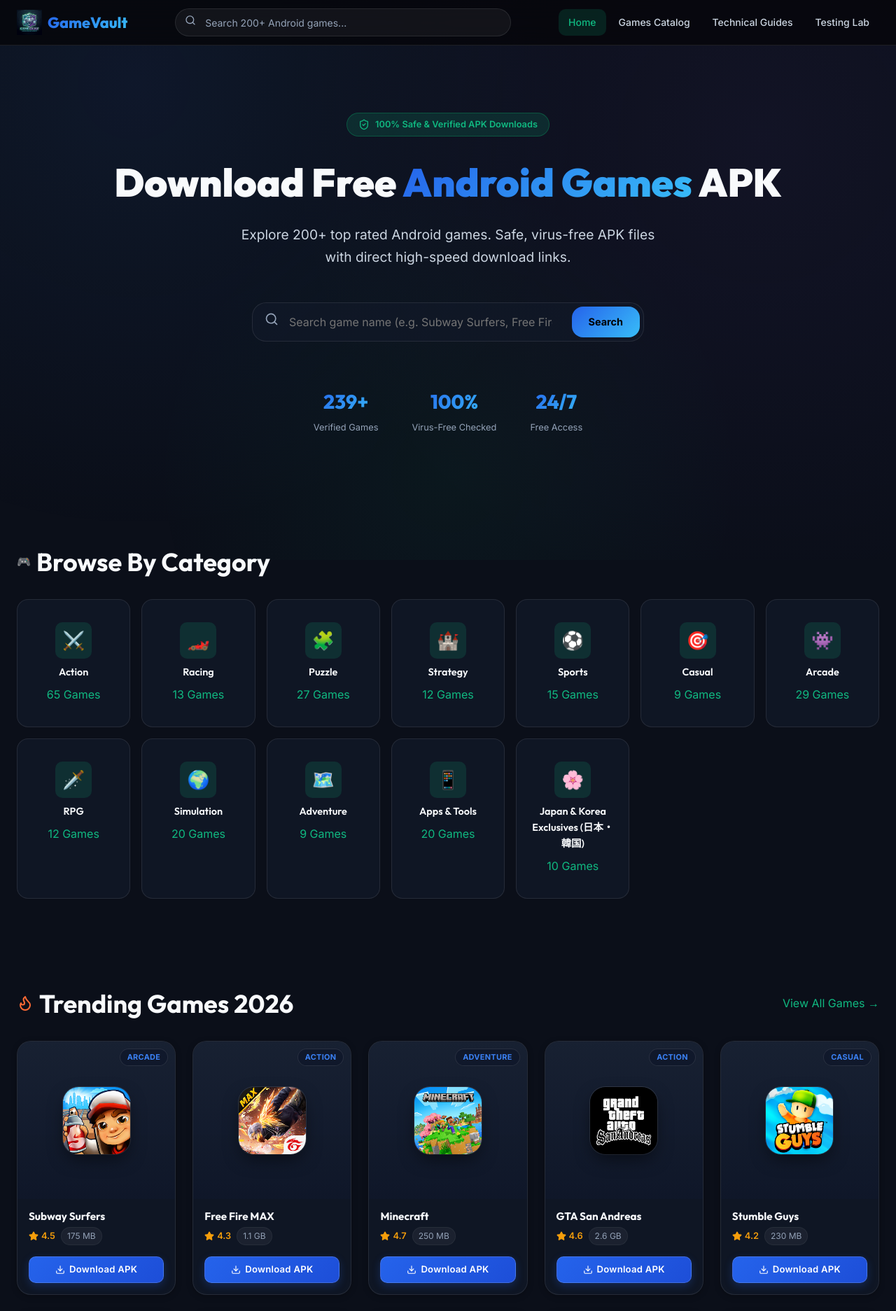
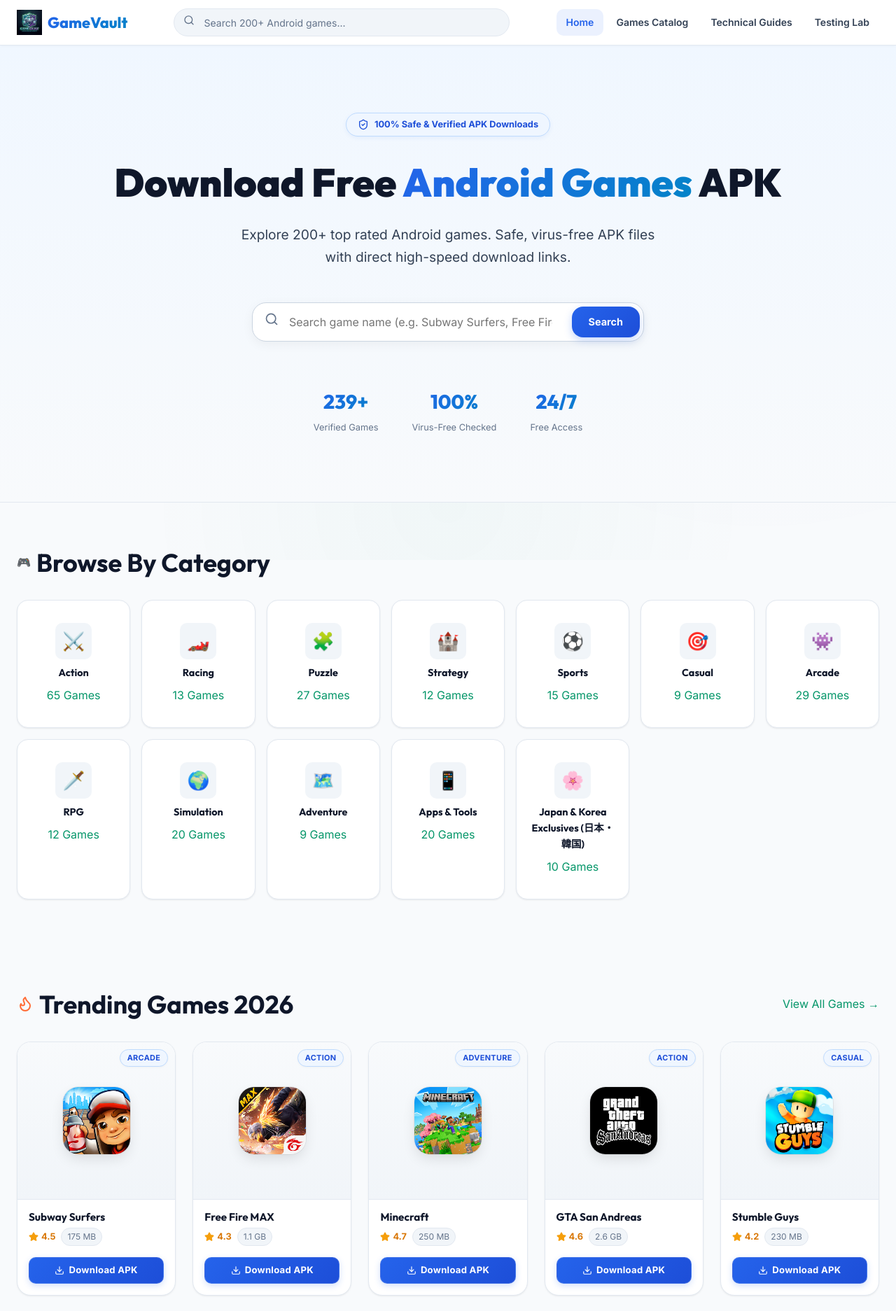
Before and after one commit to AlamSham/gamevault, a Next.js app: page / in a window 1280 px wide. Shown: the top 1873 px of the page at 70% size. Built offline with nearby package versions, Linux system fonts and the light colour scheme.

Commit message:
feat(ui): transform website into clean, premium Apple App Store / Google Play white theme

```diff
--- a/src/app/globals.css
+++ b/src/app/globals.css
@@ -1,56 +1,56 @@
 /* ============================================
    GAMEVAULT APK — Design System
-   Premium Dark Gaming Aesthetic
+   Modern Clean App Store White Aesthetic
    ============================================ */
 
 /* ---------- Fonts via next/font CSS Variables ---------- */
 
 /* ---------- CSS Variables ---------- */
 :root {
-  /* Colors - Modern Obsidian Slate Gaming Theme (Eye-friendly, luxury tech aesthetic) */
-  --bg-primary: #0b0f19;
-  --bg-secondary: #111827;
-  --bg-tertiary: #1e293b;
-  --bg-card: rgba(17, 24, 39, 0.85);
-  --bg-card-hover: rgba(30, 41, 59, 0.95);
-  --bg-glass: rgba(255, 255, 255, 0.05);
-  --bg-glass-hover: rgba(255, 255, 255, 0.09);
+  /* Colors - Modern Clean App Store White Theme (High-Trust, Crisp, Official) */
+  --bg-primary: #ffffff;
+  --bg-secondary: #f8fafc;
+  --bg-tertiary: #f1f5f9;
+  --bg-card: #ffffff;
+  --bg-card-hover: #ffffff;
+  --bg-glass: rgba(0, 0, 0, 0.03);
+  --bg-glass-hover: rgba(0, 0, 0, 0.06);
 
-  /* Modern Accents - Professional & Vibrant */
-  --accent-green: #10b981;
-  --accent-green-dim: rgba(16, 185, 129, 0.15);
-  --accent-green-glow: rgba(16, 185, 129, 0.35);
-  --accent-blue: #3b82f6;
-  --accent-blue-dim: rgba(59, 130, 246, 0.15);
-  --accent-purple: #8b5cf6;
-  --accent-purple-dim: rgba(139, 92, 246, 0.15);
-  --accent-orange: #f97316;
-  --accent-red: #ef4444;
-  --accent-yellow: #f59e0b;
+  /* Modern Accents - High-Trust Vibrant Colors */
+  --accent-green: #059669;
+  --accent-green-dim: rgba(5, 150, 105, 0.1);
+  --accent-green-glow: rgba(5, 150, 105, 0.25);
+  --accent-blue: #2563eb;
+  --accent-blue-dim: rgba(37, 99, 235, 0.09);
+  --accent-purple: #7c3aed;
+  --accent-purple-dim: rgba(124, 58, 237, 0.09);
+  --accent-orange: #ea580c;
+  --accent-red: #dc2626;
+  --accent-yellow: #d97706;
 
   /* Gradients */
-  --gradient-primary: linear-gradient(135deg, #2563eb, #38bdf8);
-  --gradient-accent: linear-gradient(135deg, #3b82f6, #8b5cf6);
-  --gradient-warm: linear-gradient(135deg, #f97316, #ef4444);
-  --gradient-hero: linear-gradient(180deg, rgba(59, 130, 246, 0.09) 0%, transparent 55%);
-  --gradient-card-border: linear-gradient(135deg, rgba(59, 130, 246, 0.4), rgba(16, 185, 129, 0.2), transparent);
+  --gradient-primary: linear-gradient(135deg, #2563eb, #0284c7);
+  --gradient-accent: linear-gradient(135deg, #2563eb, #7c3aed);
+  --gradient-warm: linear-gradient(135deg, #ea580c, #dc2626);
+  --gradient-hero: linear-gradient(180deg, #f0f7ff 0%, #ffffff 100%);
+  --gradient-card-border: linear-gradient(135deg, rgba(37, 99, 235, 0.2), rgba(5, 150, 105, 0.15), transparent);
 
-  /* Text Colors */
-  --text-primary: #f8fafc;
-  --text-secondary: #cbd5e1;
-  --text-tertiary: #94a3b8;
-  --text-accent: #38bdf8;
+  /* Text Colors - High Contrast & Maximum Readability */
+  --text-primary: #0f172a;
+  --text-secondary: #334155;
+  --text-tertiary: #64748b;
+  --text-accent: #2563eb;
 
   /* Border */
-  --border-color: rgba(255, 255, 255, 0.09);
-  --border-hover: rgba(59, 130, 246, 0.5);
+  --border-color: #e2e8f0;
+  --border-hover: #93c5fd;
 
   /* Shadows */
-  --shadow-sm: 0 2px 8px rgba(0, 0, 0, 0.25);
-  --shadow-md: 0 6px 24px rgba(0, 0, 0, 0.35);
-  --shadow-lg: 0 12px 48px rgba(0, 0, 0, 0.5);
-  --shadow-glow: 0 8px 32px rgba(59, 130, 246, 0.2);
-  --shadow-glow-strong: 0 12px 50px rgba(59, 130, 246, 0.35);
+  --shadow-sm: 0 1px 3px rgba(0, 0, 0, 0.05), 0 1px 2px rgba(0, 0, 0, 0.03);
+  --shadow-md: 0 4px 16px -2px rgba(0, 0, 0, 0.07), 0 2px 4px -2px rgba(0, 0, 0, 0.04);
+  --shadow-lg: 0 12px 32px -4px rgba(0, 0, 0, 0.09), 0 4px 6px -2px rgba(0, 0, 0, 0.04);
+  --shadow-glow: 0 8px 24px -4px rgba(37, 99, 235, 0.15);
+  --shadow-glow-strong: 0 14px 34px -4px rgba(37, 99, 235, 0.25);
 
   /* Spacing */
   --container-width: 1280px;
@@ -98,7 +98,7 @@
 
 body {
   font-family: var(--font-inter), -apple-system, BlinkMacSystemFont, sans-serif;
-  background: var(--bg-primary);
+  background: var(--bg-secondary);
   color: var(--text-primary);
   line-height: 1.6;
   min-height: 100vh;
@@ -113,9 +113,9 @@
   width: 100%;
   height: 100%;
   background-image:
-    radial-gradient(circle at 15% 15%, rgba(59, 130, 246, 0.08) 0%, transparent 50%),
-    radial-gradient(circle at 85% 25%, rgba(139, 92, 246, 0.06) 0%, transparent 55%),
-    radial-gradient(circle at 50% 85%, rgba(16, 185, 129, 0.05) 0%, transparent 45%);
+    radial-gradient(circle at 15% 10%, rgba(37, 99, 235, 0.04) 0%, transparent 45%),
+    radial-gradient(circle at 85% 20%, rgba(124, 58, 237, 0.03) 0%, transparent 50%),
+    radial-gradient(circle at 50% 90%, rgba(5, 150, 105, 0.03) 0%, transparent 45%);
   pointer-events: none;
   z-index: 0;
 }
@@ -129,14 +129,14 @@
   width: 8px;
 }
 ::-webkit-scrollbar-track {
-  background: var(--bg-primary);
+  background: var(--bg-secondary);
 }
 ::-webkit-scrollbar-thumb {
-  background: var(--bg-tertiary);
+  background: #cbd5e1;
   border-radius: var(--radius-full);
 }
 ::-webkit-scrollbar-thumb:hover {
-  background: rgba(59, 130, 246, 0.4);
+  background: #94a3b8;
 }
 
 
@@ -180,12 +180,13 @@
   position: sticky;
   top: 0;
   z-index: var(--z-sticky);
-  background: rgba(6, 6, 11, 0.85);
+  background: rgba(255, 255, 255, 0.95);
   backdrop-filter: blur(20px);
   -webkit-backdrop-filter: blur(20px);
   border-bottom: 1px solid var(--border-color);
   padding: 0;
   transition: var(--transition-base);
+  box-shadow: 0 1px 4px rgba(0, 0, 0, 0.03);
 }
 
 .navbar .container {
@@ -230,7 +231,7 @@
 .nav-search input {
   width: 100%;
   height: 40px;
-  background: var(--bg-glass);
+  background: var(--bg-tertiary);
   border: 1px solid var(--border-color);
   border-radius: var(--radius-full);
   padding: 0 var(--spacing-lg) 0 42px;
@@ -246,9 +247,9 @@
 }
 
 .nav-search input:focus {
-  border-color: var(--accent-green);
-  background: rgba(0, 255, 136, 0.03);
-  box-shadow: 0 0 0 3px rgba(0, 255, 136, 0.08);
+  border-color: var(--accent-blue);
+  background: #ffffff;
+  box-shadow: 0 0 0 3px rgba(37, 99, 235, 0.12);
 }
 
 .nav-search .search-icon {
@@ -275,7 +276,7 @@
   padding: 8px 14px;
   color: var(--text-secondary);
   font-size: 0.875rem;
-  font-weight: 500;
+  font-weight: 600;
   border-radius: var(--radius-md);
   transition: var(--transition-base);
   white-space: nowrap;
@@ -283,8 +284,8 @@
 
 .nav-links a:hover,
 .nav-links a.active {
-  color: var(--accent-green);
-  background: var(--accent-green-dim);
+  color: var(--accent-blue);
+  background: var(--accent-blue-dim);
 }
 
 .nav-mobile-toggle {
@@ -309,7 +310,7 @@
     bottom: 0 !important;
     width: 100vw !important;
     height: calc(100vh - 64px) !important;
-    background-color: #06060b !important;
+    background-color: #ffffff !important;
     flex-direction: column !important;
     padding: 2rem 1.5rem !important;
     gap: 1rem !important;
@@ -327,9 +328,9 @@
     padding: 16px 20px !important;
     width: 100% !important;
     border-radius: 12px !important;
-    background: #13131f !important;
-    border: 1px solid rgba(0, 255, 136, 0.25) !important;
-    color: #ffffff !important;
+    background: #f8fafc !important;
+    border: 1px solid #e2e8f0 !important;
+    color: #0f172a !important;
     text-decoration: none !important;
   }
   .nav-mobile-toggle { display: flex !important; }
@@ -343,6 +344,8 @@
   overflow: hidden;
   display: flex;
   align-items: center;
+  background: linear-gradient(180deg, #f0f7ff 0%, #f8fafc 100%);
+  border-bottom: 1px solid var(--border-color);
 }
 
 .hero-content {
@@ -355,19 +358,21 @@
   align-items: center;
   gap: 8px;
   padding: 6px 16px;
-  background: var(--accent-green-dim);
-  border: 1px solid rgba(0, 255, 136, 0.2);
+  background: #eff6ff;
+  border: 1px solid #bfdbfe;
   border-radius: var(--radius-full);
   font-size: 0.8rem;
-  font-weight: 600;
-  color: var(--accent-green);
+  font-weight: 700;
+  color: #1d4ed8;
   margin-bottom: var(--spacing-xl);
+  box-shadow: 0 2px 6px rgba(37, 99, 235, 0.08);
 }
 
 .hero h1 {
   font-size: clamp(2rem, 5vw, 3.5rem);
   font-weight: 900;
   margin-bottom: var(--spacing-lg);
+  color: var(--text-primary);
 }
 
 .hero h1 .highlight {
@@ -381,6 +386,7 @@
   font-size: clamp(1rem, 2vw, 1.2rem);
   max-width: 600px;
   margin: 0 auto var(--spacing-2xl);
+  color: var(--text-secondary);
 }
 
 .hero-search {
@@ -392,8 +398,8 @@
 .hero-search input {
   width: 100%;
   height: 56px;
-  background: var(--bg-card);
-  border: 1px solid var(--border-color);
+  background: #ffffff;
+  border: 1px solid #cbd5e1;
   border-radius: var(--radius-xl);
   padding: 0 130px 0 52px;
   color: var(--text-primary);
@@ -401,11 +407,12 @@
   font-family: var(--font-inter), sans-serif;
   outline: none;
   transition: var(--transition-base);
+  box-shadow: 0 4px 16px rgba(0, 0, 0, 0.05);
 }
 
 .hero-search input:focus {
-  border-color: var(--accent-green);
-  box-shadow: 0 0 0 4px rgba(0, 255, 136, 0.1), var(--shadow-glow);
+  border-color: var(--accent-blue);
+  box-shadow: 0 0 0 4px rgba(37, 99, 235, 0.12), var(--shadow-sm);
 }
 
 .hero-search .search-icon {
@@ -424,15 +431,20 @@
   transform: translateY(-50%);
   height: 44px;
   padding: 0 24px;
-  background: var(--gradient-primary);
+  background: linear-gradient(135deg, #2563eb, #1d4ed8);
   border: none;
   border-radius: var(--radius-lg);
-  color: #000;
+  color: #ffffff;
   font-weight: 700;
   font-size: 0.9rem;
   font-family: var(--font-inter), sans-serif;
   cursor: pointer;
   transition: var(--transition-base);
+  box-shadow: 0 4px 12px rgba(37, 99, 235, 0.25);
+}
+.hero-search button:hover {
+  background: linear-gradient(135deg, #1d4ed8, #1e40af);
+  box-shadow: 0 6px 16px rgba(37, 99, 235, 0.4);
 }
 
 .hero-stats {
@@ -502,11 +514,12 @@
   position: relative;
   width: 100%;
   aspect-ratio: 1;
-  background: linear-gradient(180deg, rgba(30, 41, 59, 0.6) 0%, rgba(15, 23, 42, 0.85) 100%);
+  background: linear-gradient(180deg, #f8fafc 0%, #f1f5f9 100%);
   display: flex;
   align-items: center;
   justify-content: center;
   overflow: hidden;
+  border-bottom: 1px solid var(--border-color);
 }
 
 .game-icon-wrapper {
@@ -521,14 +534,14 @@
   width: 96px;
   height: 96px;
   border-radius: 22px;
-  box-shadow: 0 10px 24px -4px rgba(0, 0, 0, 0.5), 0 0 0 1px rgba(255, 255, 255, 0.12);
+  box-shadow: 0 8px 20px -3px rgba(0, 0, 0, 0.12), 0 0 0 1px rgba(0, 0, 0, 0.06);
   object-fit: cover;
   transition: transform 0.35s cubic-bezier(0.34, 1.56, 0.64, 1), box-shadow 0.35s ease;
 }
 
 .game-card:hover .game-icon-img {
   transform: scale(1.08) translateY(-2px);
-  box-shadow: 0 16px 32px -4px rgba(0, 0, 0, 0.65), 0 0 0 1px rgba(59, 130, 246, 0.4);
+  box-shadow: 0 12px 24px -3px rgba(0, 0, 0, 0.18), 0 0 0 1px rgba(37, 99, 235, 0.3);
 }
 
 .game-icon-placeholder {
@@ -546,15 +559,15 @@
   top: 10px;
   right: 10px;
   padding: 3px 10px;
-  background: rgba(15, 23, 42, 0.75);
-  backdrop-filter: blur(8px);
-  border: 1px solid rgba(255, 255, 255, 0.1);
+  background: #eff6ff;
+  border: 1px solid #bfdbfe;
   border-radius: var(--radius-full);
   font-size: 0.68rem;
   font-weight: 700;
   letter-spacing: 0.03em;
-  color: var(--accent-blue);
+  color: #1d4ed8;
   text-transform: uppercase;
+  box-shadow: 0 1px 3px rgba(0, 0, 0, 0.04);
 }
 
 .game-card-body {
@@ -587,17 +600,17 @@
   align-items: center;
   gap: 4px;
   font-size: 0.8rem;
-  font-weight: 600;
+  font-weight: 700;
   color: var(--accent-yellow);
 }
 
 .game-card-size {
   font-size: 0.75rem;
   color: var(--text-tertiary);
-  background: var(--bg-glass);
+  background: #f1f5f9;
   padding: 2px 8px;
   border-radius: var(--radius-full);
-  border: 1px solid rgba(255, 255, 255, 0.05);
+  border: 1px solid #e2e8f0;
 }
 
 .game-card-download {
@@ -612,17 +625,17 @@
   border-radius: var(--radius-md);
   color: #ffffff;
   font-size: 0.82rem;
-  font-weight: 600;
+  font-weight: 700;
   letter-spacing: 0.02em;
   cursor: pointer;
   transition: all 0.25s ease;
   text-decoration: none;
   margin-top: auto;
-  box-shadow: 0 4px 12px rgba(37, 99, 235, 0.25);
+  box-shadow: 0 3px 10px rgba(37, 99, 235, 0.2);
 }
 .game-card-download:hover {
   background: linear-gradient(135deg, #1d4ed8, #1e40af);
-  box-shadow: 0 6px 20px rgba(37, 99, 235, 0.45);
+  box-shadow: 0 6px 18px rgba(37, 99, 235, 0.35);
   transform: translateY(-1px);
   color: #ffffff;
 }
@@ -646,11 +659,12 @@
   transition: var(--transition-base);
   text-decoration: none;
   text-align: center;
+  box-shadow: var(--shadow-sm);
 }
 .category-card:hover {
   transform: translateY(-4px);
   border-color: var(--border-hover);
-  box-shadow: var(--shadow-glow);
+  box-shadow: var(--shadow-md);
 }
 .category-card .cat-icon {
   width: 52px;
@@ -660,11 +674,11 @@
   align-items: center;
   justify-content: center;
   font-size: 1.6rem;
-  background: var(--accent-green-dim);
+  background: #f1f5f9;
 }
 .category-card .cat-name {
   font-family: var(--font-outfit), sans-serif;
-  font-weight: 600;
+  font-weight: 700;
   font-size: 0.9rem;
   color: var(--text-primary);
 }
@@ -738,6 +752,7 @@
   gap: var(--spacing-2xl);
   align-items: center;
   flex-wrap: wrap;
+  box-shadow: var(--shadow-sm);
 }
 .game-header-icon {
   width: 140px;
@@ -748,8 +763,8 @@
   justify-content: center;
   flex-shrink: 0;
   overflow: hidden;
-  box-shadow: 0 16px 36px -6px rgba(0, 0, 0, 0.6), 0 0 0 1px rgba(255, 255, 255, 0.15);
-  background: var(--bg-tertiary);
+  box-shadow: 0 10px 24px -4px rgba(0, 0, 0, 0.08), 0 0 0 1px #e2e8f0;
+  background: #f1f5f9;
 }
 .game-header-icon-img {
   width: 100%;
@@ -763,10 +778,10 @@
   align-items: center;
   gap: 6px;
   padding: 6px 14px;
-  background: rgba(0, 255, 136, 0.15);
-  border: 1px solid rgba(0, 255, 136, 0.3);
+  background: #ecfdf5;
+  border: 1px solid #a7f3d0;
   border-radius: var(--radius-full);
-  color: var(--accent-green);
+  color: #059669;
   font-size: 0.8rem;
   font-weight: 700;
   margin-top: 1rem;
@@ -780,15 +795,17 @@
   border-radius: var(--radius-lg);
   overflow: hidden;
   border: 1px solid var(--border-color);
+  box-shadow: var(--shadow-sm);
 }
 .table-specs th, .table-specs td {
-  padding: 12px 16px;
+  padding: 14px 18px;
   border-bottom: 1px solid var(--border-color);
   font-size: 0.9rem;
 }
 .table-specs th {
-  background: var(--bg-tertiary);
+  background: #f8fafc;
   color: var(--text-primary);
+  font-weight: 700;
   text-align: left;
 }
 .table-specs td {
@@ -809,9 +826,18 @@
   border: 1px solid var(--border-color);
   border-radius: var(--radius-lg);
   padding: var(--spacing-xl);
+  box-shadow: var(--shadow-sm);
 }
-.pros-box { border-top: 4px solid var(--accent-green); }
-.cons-box { border-top: 4px solid var(--accent-red); }
+.pros-box {
+  background: #f0fdf4;
+  border: 1px solid #bbf7d0;
+  border-top: 4px solid var(--accent-green);
+}
+.cons-box {
+  background: #fef2f2;
+  border: 1px solid #fecaca;
+  border-top: 4px solid var(--accent-red);
+}
 .pros-box ul, .cons-box ul {
   list-style: none;
   margin-top: 1rem;
@@ -832,8 +858,8 @@
   padding: 1rem 0;
   flex-wrap: wrap;
 }
-.breadcrumb a { color: var(--text-secondary); }
-.breadcrumb a:hover { color: var(--accent-green); }
+.breadcrumb a { color: var(--text-secondary); font-weight: 500; }
+.breadcrumb a:hover { color: var(--accent-blue); }
 
 /* Mobile table scroll */
 .table-responsive {
```
Also changed, not shown: src/app/blog/[id]/page.tsx (+11 -9 lines), src/data/blogs.ts (+6 -6 lines).
